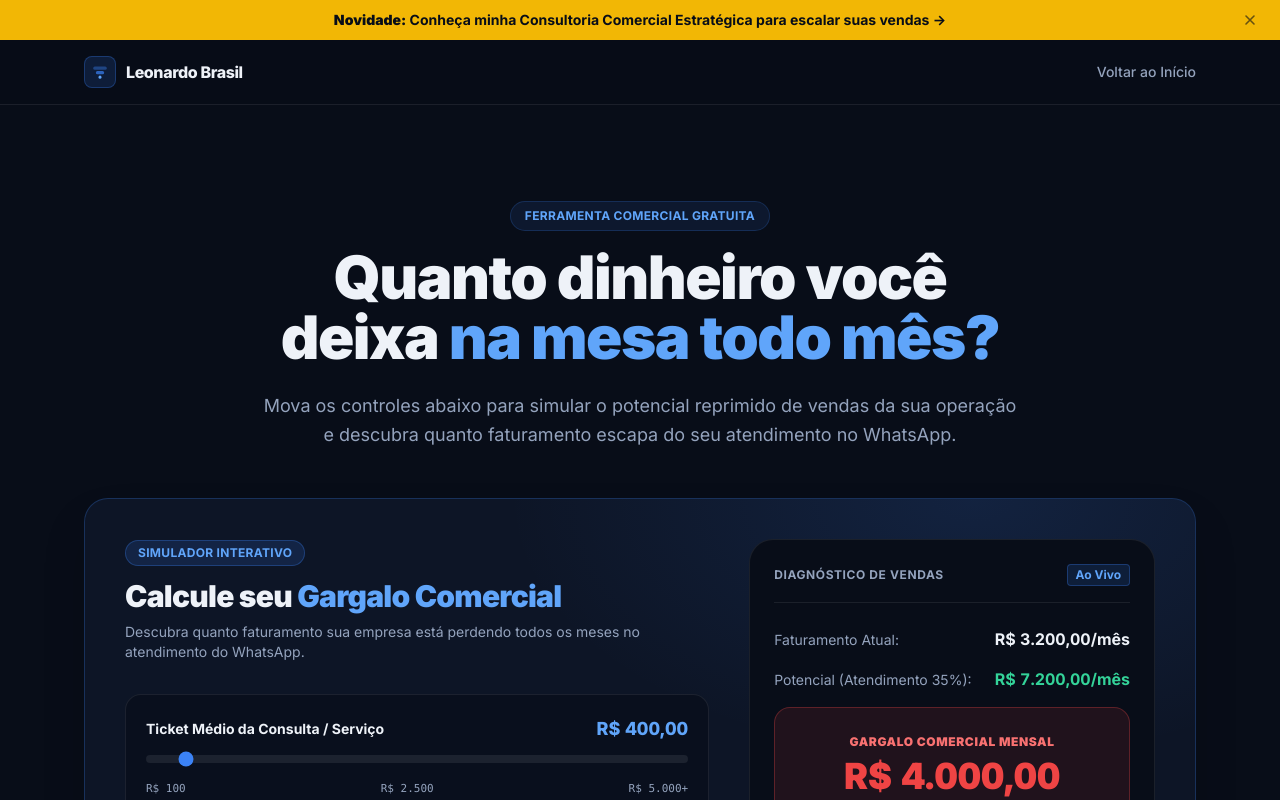
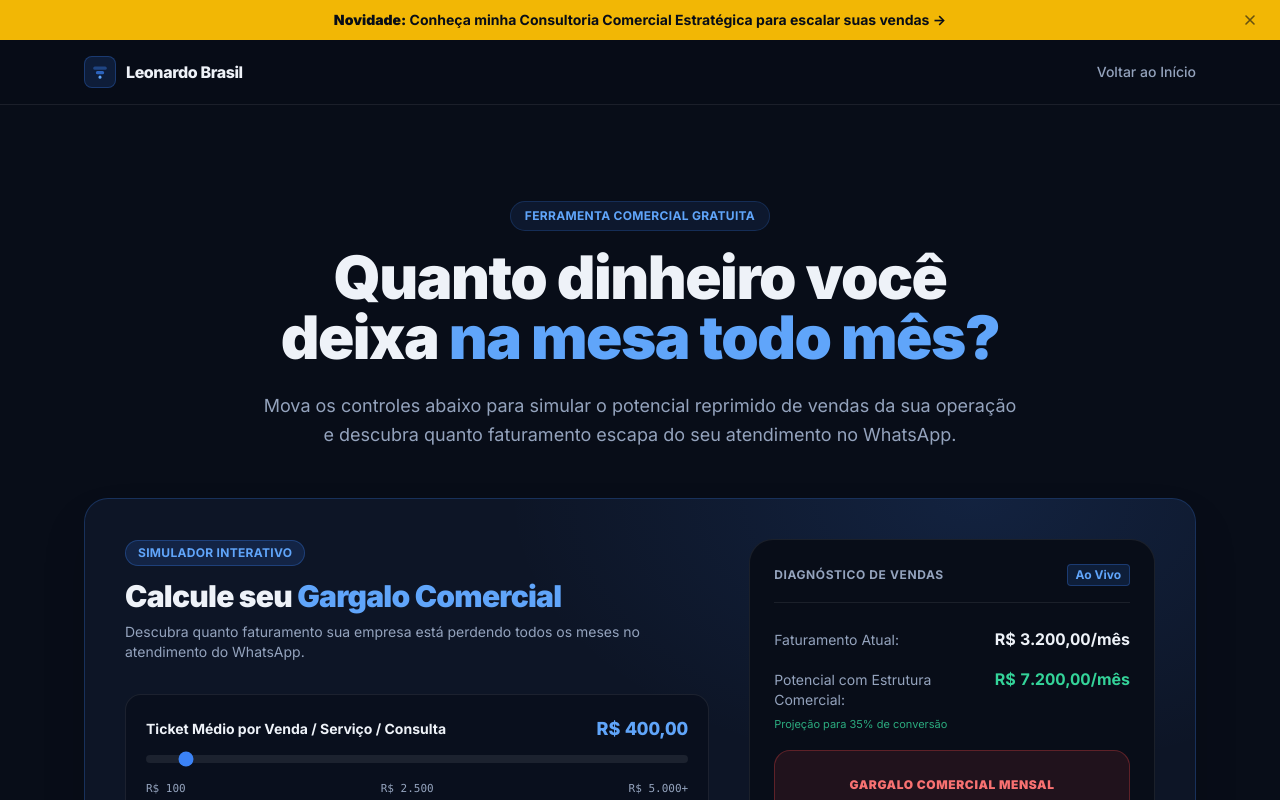
Before and after one commit to leoferrazbrasil/leonardo-brasil, a React (Vite) app: page /calculadora in a window 1280 px wide. Shown: the top 800 px of the page. Built offline with nearby package versions, Linux system fonts and the light colour scheme.

Commit message:
fix(cro): ajusta rotulos de ticket medio e dinamiza projecao de conversao na calculadora

```diff
--- a/src/components/SalesBottleneckCalculator.tsx
+++ b/src/components/SalesBottleneckCalculator.tsx
@@ -30,8 +30,8 @@ export function SalesBottleneckCalculator({
   const currentSalesCount = Math.round(leads * (conversion / 100));
   const currentRevenue = currentSalesCount * ticket;
 
-  // Benchmark de atendimento estruturado no WhatsApp (~35% de conversão)
-  const potentialConversionRate = 35;
+  // Benchmark de atendimento estruturado no WhatsApp (Eleva a conversão em +15% a +20% com processo e CRM)
+  const potentialConversionRate = Math.min(60, Math.max(35, conversion + 15));
   const potentialSalesCount = Math.round(leads * (potentialConversionRate / 100));
   const potentialRevenue = potentialSalesCount * ticket;
 
@@ -96,7 +96,7 @@ export function SalesBottleneckCalculator({
             <div className="rounded-2xl border border-line bg-ink/60 p-5 space-y-3">
               <div className="flex justify-between items-center text-sm">
                 <label className="font-bold text-text">
-                  Ticket Médio da Consulta / Serviço
+                  Ticket Médio por Venda / Serviço / Consulta
                 </label>
                 <span className="font-extrabold text-accent-400 text-lg tabular-nums">
                   {formatCurrency(ticket)}
@@ -194,7 +194,10 @@ export function SalesBottleneckCalculator({
               </div>
 
               <div className="flex justify-between items-baseline">
-                <span className="text-sm text-muted">Potencial (Atendimento 35%):</span>
+                <div>
+                  <span className="text-sm text-muted block">Potencial com Estrutura Comercial:</span>
+                  <span className="text-[11px] text-emerald-400/80">Projeção para {potentialConversionRate}% de conversão</span>
+                </div>
                 <span className="text-base font-bold text-emerald-400 tabular-nums">
                   {formatCurrency(potentialRevenue)}/mês
                 </span>
```
Also changed, not shown: 2 other files (tests, documents, lock files or other folders).
